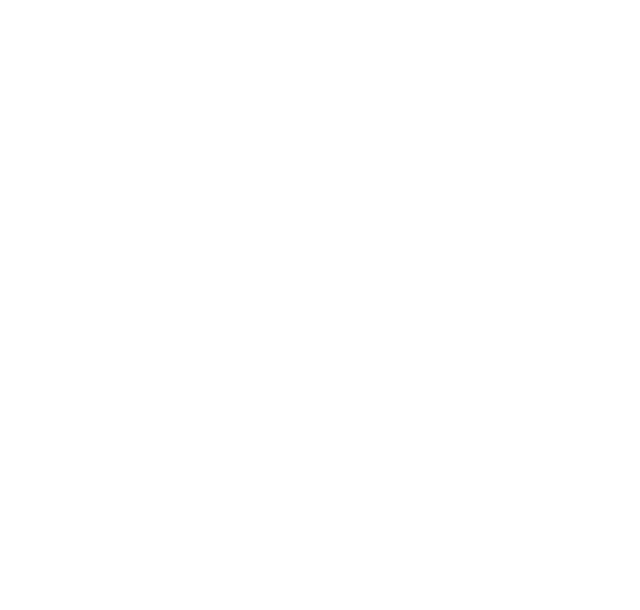
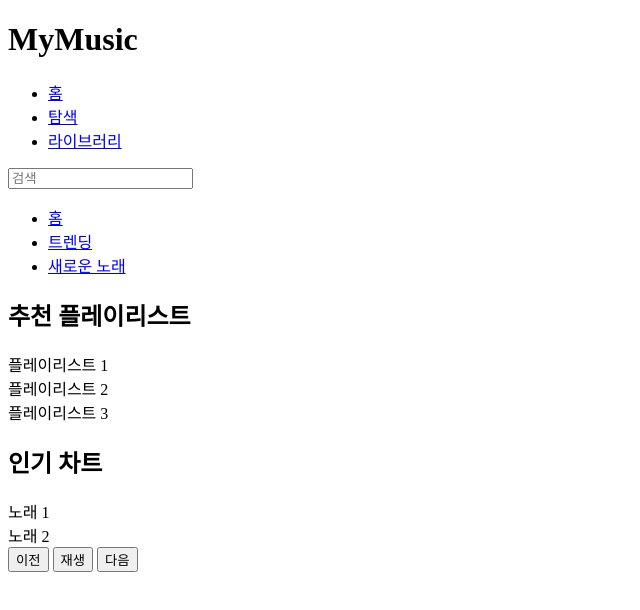
Before and after one commit to JinVibe/YoutubeMusicClone, a plain HTML site: page index.html in a window 1280 px wide. Shown: the whole page, without its empty margins (0-640 px from the left). Drawn offline with Linux system fonts and the light colour scheme.

Commit message:
Add : html 추가

```diff
--- a/index.html
+++ b/index.html
@@ -1,11 +1,76 @@
 <!DOCTYPE html>
-<html lang="en">
+<html lang="ko">
 <head>
-    <meta charset="UTF-8">
-    <meta name="viewport" content="width=device-width, initial-scale=1.0">
-    <title>Document</title>
+  <meta charset="UTF-8">
+  <meta name="viewport" content="width=device-width, initial-scale=1.0">
+  <title>YouTube Music Clone</title>
+  <!-- 나중에 CSS 파일을 연결할 예정 -->
+  <link rel="stylesheet" href="styles.css">
 </head>
 <body>
+  <!-- 헤더: 로고, 검색창, 사용자 메뉴 등 -->
+  <header>
+    <div class="header-container">
+      <div class="logo">
+        <h1>MyMusic</h1>
+      </div>
+      <nav class="main-nav">
+        <ul>
+          <li><a href="#">홈</a></li>
+          <li><a href="#">탐색</a></li>
+          <li><a href="#">라이브러리</a></li>
+        </ul>
+      </nav>
+      <div class="search-bar">
+        <input type="text" placeholder="검색">
+      </div>
+    </div>
+  </header>
 
+  <!-- 사이드바: 메뉴 및 네비게이션 항목 -->
+  <aside>
+    <nav class="sidebar-nav">
+      <ul>
+        <li><a href="#">홈</a></li>
+        <li><a href="#">트렌딩</a></li>
+        <li><a href="#">새로운 노래</a></li>
+        <!-- 필요에 따라 메뉴 추가 -->
+      </ul>
+    </nav>
+  </aside>
+
+  <!-- 메인 콘텐츠: 추천, 차트, 앨범 목록 등 -->
+  <main>
+    <section class="content-section">
+      <h2>추천 플레이리스트</h2>
+      <!-- 플레이리스트 아이템 등을 나중에 추가 -->
+      <div class="playlist">
+        <!-- 예시 아이템 -->
+        <div class="playlist-item">플레이리스트 1</div>
+        <div class="playlist-item">플레이리스트 2</div>
+        <div class="playlist-item">플레이리스트 3</div>
+      </div>
+    </section>
+
+    <!-- 추가 섹션들 -->
+    <section class="content-section">
+      <h2>인기 차트</h2>
+      <!-- 차트 아이템들 -->
+      <div class="chart">
+        <div class="chart-item">노래 1</div>
+        <div class="chart-item">노래 2</div>
+      </div>
+    </section>
+  </main>
+
+  <!-- 플레이어: 하단의 음악 재생 컨트롤러 -->
+  <footer>
+    <div class="player">
+      <button class="prev">이전</button>
+      <button class="play">재생</button>
+      <button class="next">다음</button>
+      <!-- 추가 컨트롤 요소 -->
+    </div>
+  </footer>
 </body>
 </html>
```
